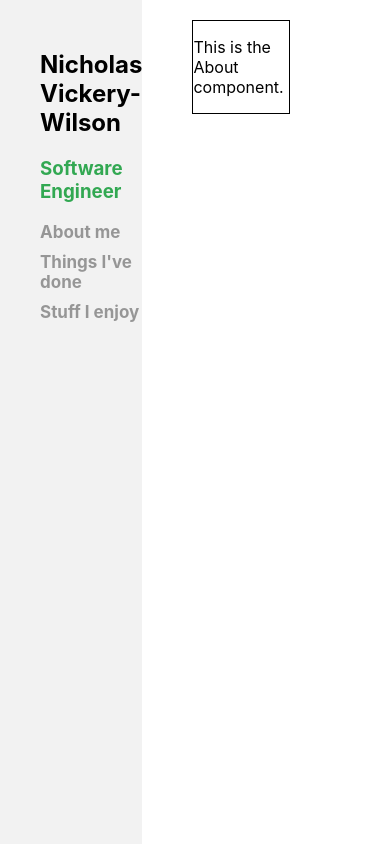
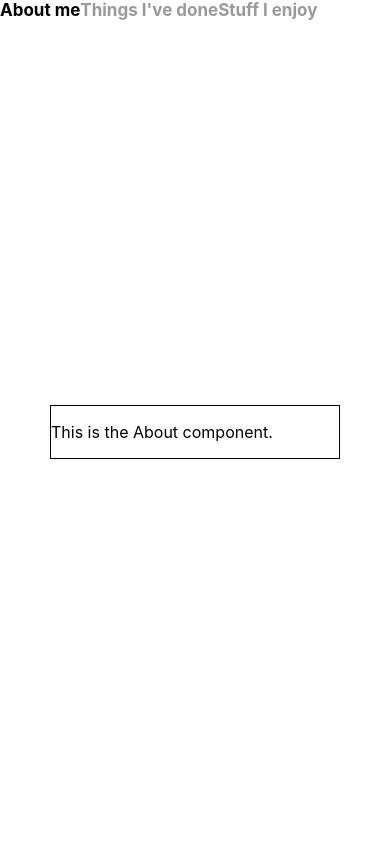
Before and after one commit to nicvickeryw/personal-site, a React (Create React App) app: page /about in a window 390 px wide. Built offline with nearby package versions, Linux system fonts and the light colour scheme.

Commit message:
F-mobile-optimise: Improve SoC. Add helpers. Refactor navigation into a single component.

```diff
--- a/src/App.scss
+++ b/src/App.scss
@@ -1,7 +1,10 @@
 #main {
   display: grid;
-  grid-template-columns: 0.2fr 0.8fr;
   min-height: 100vh;
+
+  &.desktop {
+    grid-template-columns: 0.2fr 0.8fr;
+  }
 
   .sidebar-container {
     background: #f2f2f2;
--- a/src/App.tsx
+++ b/src/App.tsx
@@ -1,10 +1,13 @@
-import React from 'react';
+import React, { useEffect, useState } from 'react';
 import './App.scss';
-import { Sidebar } from './components/sidebar/Sidebar';
 import { About } from './components/about/About';
 import { BrowserRouter as Router, Switch, Route } from 'react-router-dom';
 import { Projects } from './components/projects/Projects';
 import { Personal } from './components/personal/Personal';
+import { Navigation } from './components/navigation/Navigation';
+
+// There's no need to differentiate further between viewports - these two should suffice.
+export type ViewportType = 'desktop' | 'mobile';
 
 export interface LinkData {
     title: string;
@@ -18,18 +21,31 @@ const LINKS: LinkData[] = [
     { title: 'Stuff I enjoy', route: 'fun', toRender: <Personal /> },
 ];
 
+// Beyond this pixel breakpoint, any viewport is considered a desktop viewport.
+const DESKTOP_WIDTH_BREAKPOINT = 1240;
+
 function App() {
-    // @TODO: detect mobile viewport, convert to top-bar with expandable menu!
+    // Specified to handle width changes in the viewport, triggering a re-render.
+    const [viewportWidth, setViewportWidth] = useState(window.innerWidth),
+        handleWindowSizeChange = () => setViewportWidth(window.innerWidth);
+    let viewportType: ViewportType =
+        viewportWidth > DESKTOP_WIDTH_BREAKPOINT ? 'desktop' : 'mobile';
+
+    // Add resize event listener on mount, remove on unmount.
+    useEffect(() => {
+        window.addEventListener('resize', handleWindowSizeChange);
+        return () =>
+            window.removeEventListener('resize', handleWindowSizeChange);
+    });
+
     return (
-        <div id="main">
+        <div id="main" className={viewportType}>
             <Router>
-                <div className="sidebar-container">
-                    <Sidebar links={LINKS} />
-                </div>
+                <Navigation viewportType={viewportType} links={LINKS} />
                 <div className="content">
                     <Switch>
-                        {LINKS.map(link => (
-                            <Route path={`/${link.route}`}>
+                        {LINKS.map((link, i) => (
+                            <Route key={i} path={`/${link.route}`}>
                                 {link.toRender}
                             </Route>
                         ))}
--- a/src/components/animated-link/AnimatedLink.tsx
+++ b/src/components/animated-link/AnimatedLink.tsx
@@ -1,11 +1,12 @@
 import React from 'react';
 import { Link as RouterLink } from 'react-router-dom';
 import './AnimatedLink.scss';
+import { UpdateIndexFn } from '../navigation/Navigation';
 
 interface LinkProps {
     route: string;
     title: string;
-    selectIndex: (e: any) => any;
+    selectIndex: UpdateIndexFn;
     index: number;
     isSelected: boolean;
     fontSize: string;
--- a/src/components/card/Card.tsx
+++ b/src/components/card/Card.tsx
@@ -2,7 +2,7 @@ import React from 'react';
 import './Card.scss';
 
 interface CardProps {
-    width: string;
+    width?: string;
 }
 
 export const Card: React.FC<CardProps> = (props: any) => {
--- /dev/null
+++ b/src/components/common/common-prop-interfaces.ts
@@ -0,0 +1,6 @@
+import {LinkData} from "../../App";
+
+export interface CommonNavProps {
+    links: LinkData[];
+    children?: JSX.Element[];
+}
--- a/src/components/linklist/LinkList.tsx
+++ b/src/components/linklist/LinkList.tsx
@@ -2,7 +2,7 @@ import React from 'react';
 import './LinkList.scss';
 
 interface LinkListProps {
-    children: JSX.Element[];
+    children?: any;
 }
 
 export const LinkList: React.FC<LinkListProps> = ({ children }) => {
--- /dev/null
+++ b/src/components/navigation/Navigation.tsx
@@ -0,0 +1,56 @@
+import React, { useState } from 'react';
+import { CommonNavProps } from '../common/common-prop-interfaces';
+import { Sidebar } from '../sidebar/Sidebar';
+import { TopNav } from '../top-nav/TopNav';
+import { LinkData, ViewportType } from '../../App';
+import { AnimatedLink } from '../animated-link/AnimatedLink';
+
+interface NavigationProps extends CommonNavProps {
+    viewportType: ViewportType;
+}
+
+export type UpdateIndexFn = (index: number) => void;
+export type LinkIndexStateTuple = [number, UpdateIndexFn];
+
+/**
+ * Main entry-point for site navigation.
+ * If the viewport is defined as a desktop viewport (width > 1240), we render a sidebar.
+ * Where (width < 1240), display a top-nav instead.
+ *
+ * @param isDesktopViewport Whether our viewport is desktop.
+ * @param links Array of links to show.
+ * @constructor
+ */
+export const Navigation: React.FC<NavigationProps> = ({
+    viewportType,
+    links,
+}) => {
+    // Track selected item in the sidebar, pass state to children.
+    const [selectedIndex, setSelectedIndex]: LinkIndexStateTuple = useState<
+            number
+        >(-1),
+        animatedLinks = links.map((link: LinkData, i: number) => (
+            <AnimatedLink
+                fontSize={'17px'}
+                isSelected={selectedIndex === i}
+                selectIndex={(index: number) => {
+                    setSelectedIndex(index);
+                }}
+                key={i}
+                index={i}
+                route={link.route}
+                title={link.title}
+            />
+        ));
+
+    if (viewportType === 'desktop') {
+        return (
+            <div className="sidebar-container">
+                <Sidebar links={links}>{animatedLinks}</Sidebar>
+            </div>
+        );
+    } else {
+        // No sidebar to render, but we'll render a sticky nav-bar in its place for a better UI on smaller viewports.
+        return <TopNav links={links}>{animatedLinks}</TopNav>;
+    }
+};
--- a/src/components/sidebar/Sidebar.tsx
+++ b/src/components/sidebar/Sidebar.tsx
@@ -1,17 +1,9 @@
-import React, { useState } from 'react';
+import React from 'react';
 import './Sidebar.scss';
 import { LinkList } from '../linklist/LinkList';
-import { AnimatedLink } from '../animated-link/AnimatedLink';
-import { LinkData } from '../../App';
+import { CommonNavProps as SidebarProps } from '../common/common-prop-interfaces';
 
-interface SidebarProps {
-    links: LinkData[];
-}
-
-export const Sidebar: React.FC<SidebarProps> = ({ links }) => {
-    // Track selected item in the sidebar, pass state to children.
-    const [selectedIndex, setSelectedIndex] = useState<boolean | number>(false);
-
+export const Sidebar: React.FC<SidebarProps> = ({ children }) => {
     return (
         <div className="sidebar-container">
             <div style={{ paddingLeft: '40px', marginTop: '50px' }}>
@@ -21,21 +13,7 @@ export const Sidebar: React.FC<SidebarProps> = ({ links }) => {
                 </h3>
             </div>
 
-            <LinkList>
-                {links.map((link: LinkData, i: number) => (
-                    <AnimatedLink
-                        fontSize={'17px'}
-                        isSelected={selectedIndex === i}
-                        selectIndex={(index: number) => {
-                            setSelectedIndex(index);
-                        }}
-                        key={i}
-                        index={i}
-                        route={link.route}
-                        title={link.title}
-                    />
-                ))}
-            </LinkList>
+            <LinkList>{children}</LinkList>
         </div>
     );
 };
--- /dev/null
+++ b/src/components/top-nav/TopNav.tsx
@@ -0,0 +1,8 @@
+import React from 'react';
+import { CommonNavProps } from '../common/common-prop-interfaces';
+
+interface TopNavProps extends CommonNavProps {}
+
+export const TopNav: React.FC<TopNavProps> = ({ children }) => {
+    return <nav>{children}</nav>;
+};
```
Also changed, not shown: 1 other file (tests, documents, lock files or other folders).
